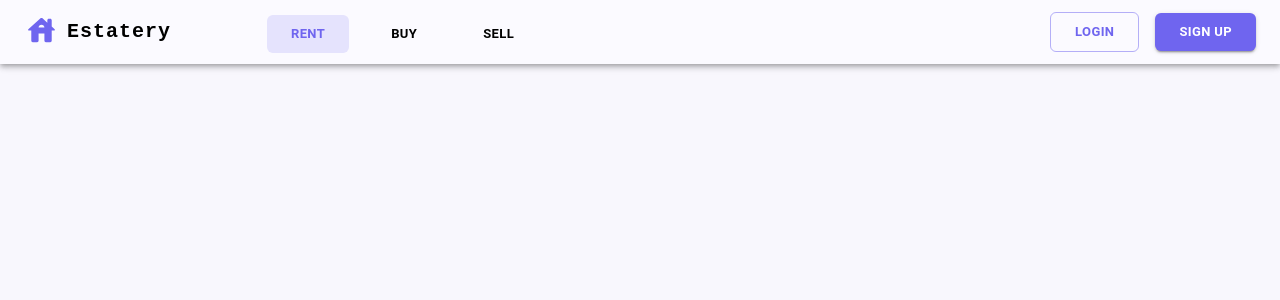
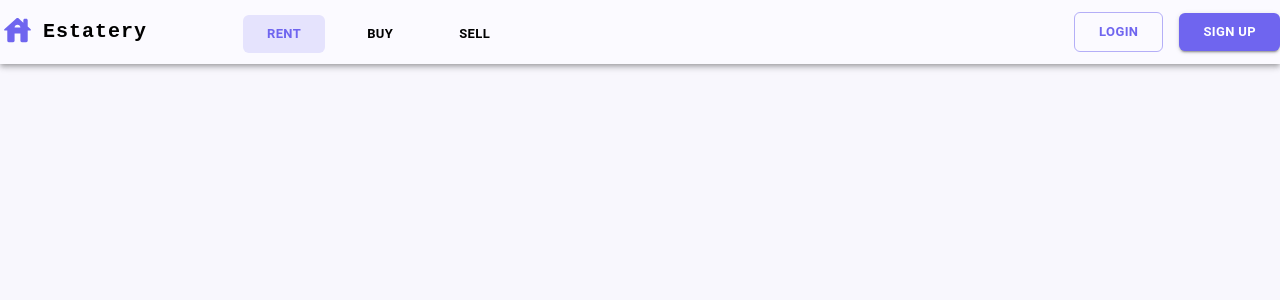
Before and after one commit to Inventor77/Rent-a-Property, a React (Create React App) app: page / in a window 1280 px wide. Shown: the top 300 px of the page. Built offline with nearby package versions, Linux system fonts and the light colour scheme.

Commit message:
fixed alignment in header

```diff
--- a/src/components/Header/Header.jsx
+++ b/src/components/Header/Header.jsx
@@ -29,7 +29,7 @@ function Header() {
 
     return (
         <AppBar position='static' sx={{ background: "#FBFAFF" }}>
-            <Container maxWidth='xl'>
+            <Container maxWidth='xl' disableGutters>
                 <Toolbar disableGutters>
                     <HouseRoundedIcon
                         fontSize='large'
```
